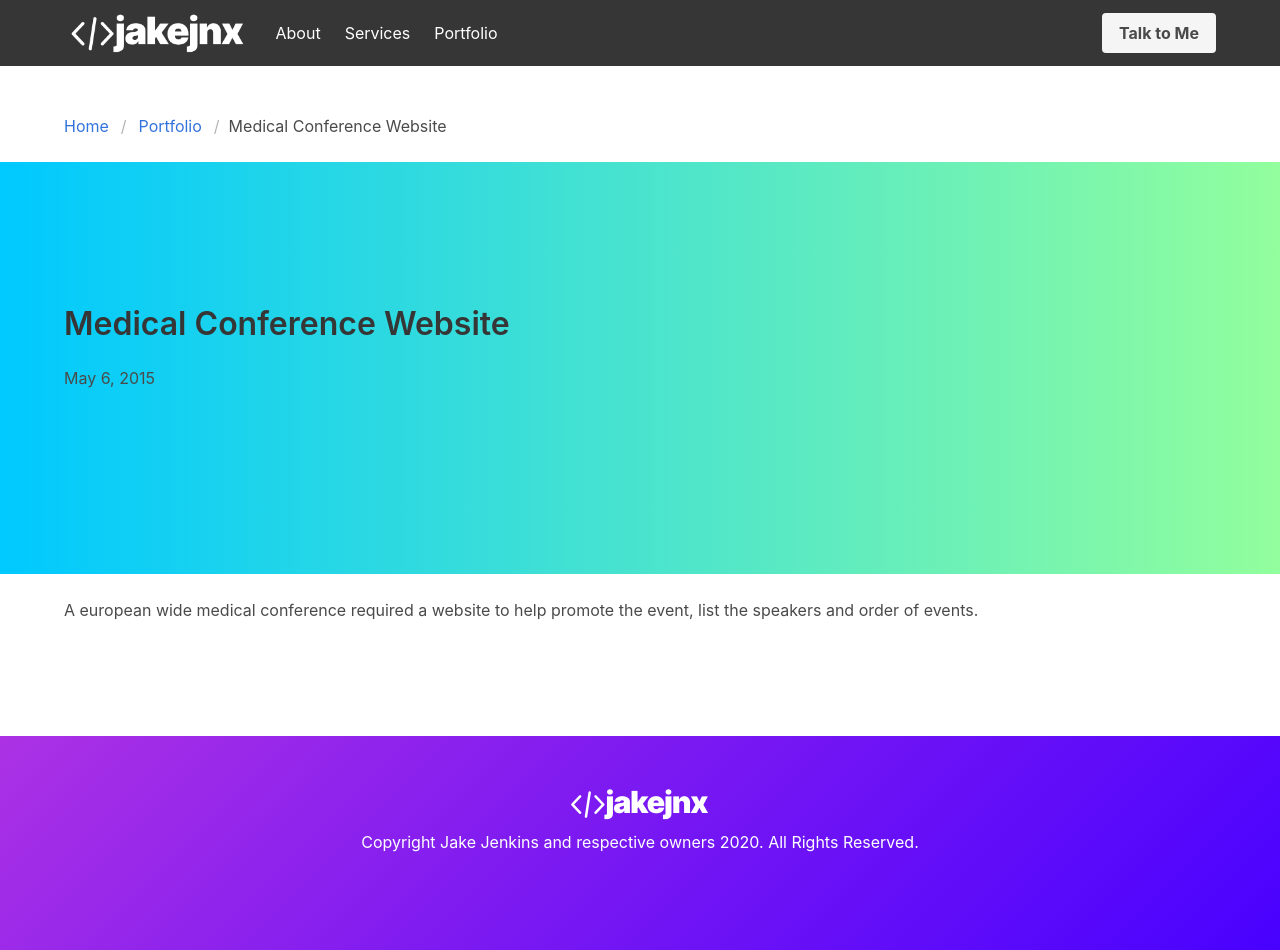
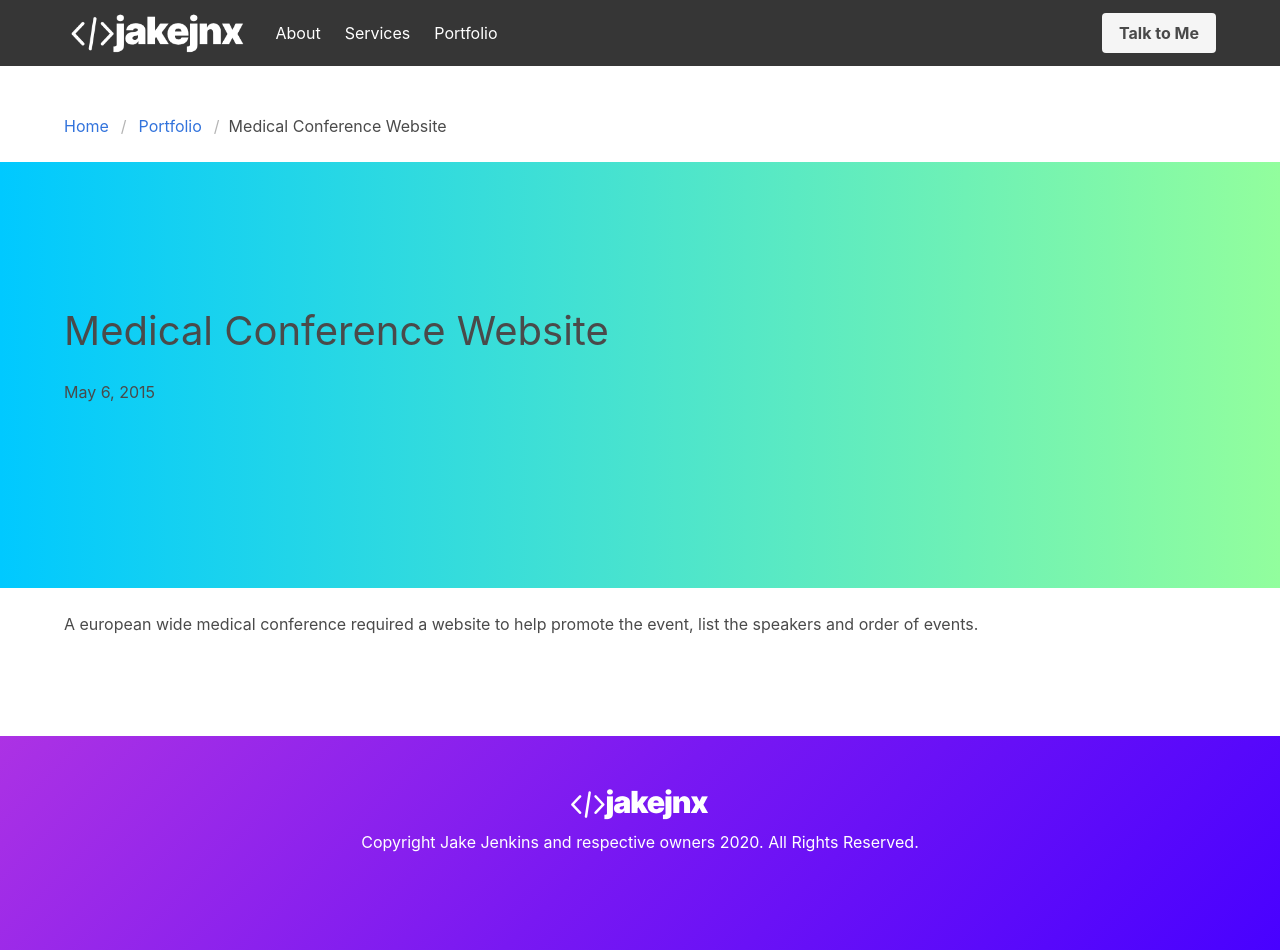
Before and after one commit to jake-jenkins/jjnx-bulma, a Jekyll site: the page built from _portfolio/medical-conference-website.md, in a window 1280 px wide. Built offline with Jekyll 4.4.1, drawn with Linux system fonts in a browser that asks for light colours.

Commit message:
Update portfolio.html

```diff
--- a/_layouts/portfolio.html
+++ b/_layouts/portfolio.html
@@ -16,7 +16,7 @@ layout: default
   <div class="hero-body">
     <div class="container">
 
-<h1 class="title">
+<h2 class="subtitle is-2" style:"color: #FFF;">
         {{ page.title | escape }}
 </h1>
       <p class="post-meta">
```
